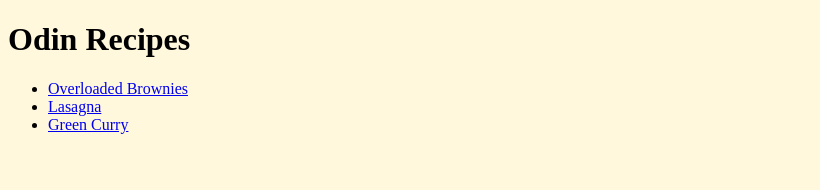
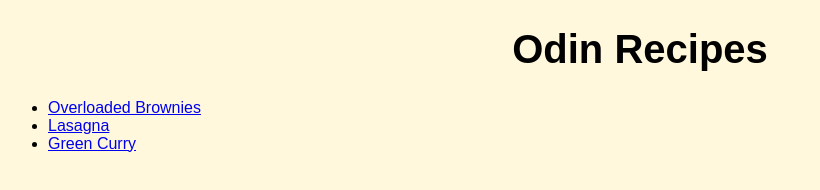
Before and after one commit to sem-at-home/odin-recipes, a plain HTML site: page index.html in a window 1280 px wide. Shown: the whole page, without its empty margins (0-820 px from the left). Drawn offline with Linux system fonts and the light colour scheme.

Commit message:
Add more styling to the website

```diff
--- a/styles.css
+++ b/styles.css
@@ -1,3 +1,25 @@
-body {
+* {
     background-color:cornsilk;
+    font-family: Arial, Helvetica, sans-serif;
 }
+
+img {
+    display: block;
+    margin-left: auto;
+    margin-right: auto;
+}
+
+h1, h2 {
+    font-weight: bolder;
+    text-align: center;
+}
+
+h1 {
+    font-size: 40px;
+}
+
+ul, ol {
+    display: block;
+    margin-left: auto;
+    margin-right: auto;
+}
```
